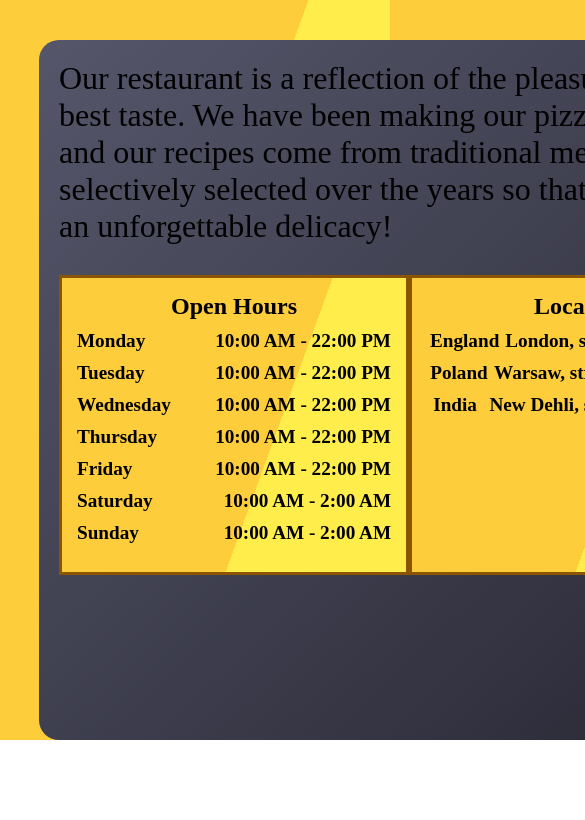
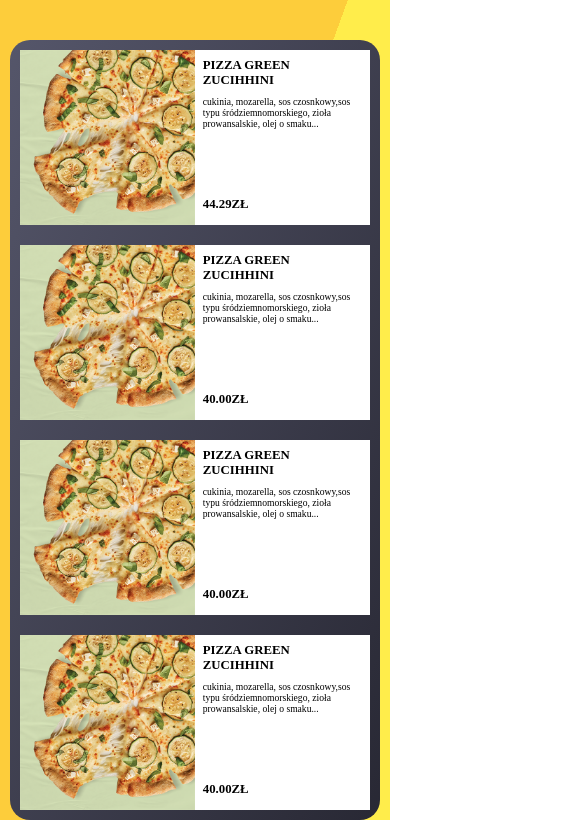
Before and after one commit to hubfrt1337/Restaurant-project, a website built with webpack: page src/template.html in a window 390 px wide. Shown: the part 448-1268 px from the top of the page, 585 px wide, since content can reach past the window. Before the commit the page ends 1188 px from the top, so only its background shows below. Built offline with nearby package versions, Linux system fonts and the light colour scheme.

Commit message:
menu page

```diff
--- a/src/index.js
+++ b/src/index.js
@@ -1,4 +1,5 @@
 import './styles/style.css'
+import './styles/menu.css'
 import './styles/nav-styles.css'
-import './home.js'
+// import './home.js'
 console.log('testing');
--- /dev/null
+++ b/src/styles/menu.css
@@ -0,0 +1,105 @@
+.menu-grid{
+    display: grid;
+    grid-template-columns: repeat(4, 225px);
+    gap: 20px;
+    width: 100%;
+    margin: auto;
+    place-content: center;
+
+}
+
+.sort{
+    background-color: white;
+    display: grid;
+    grid-template-rows: 225px 1fr;
+
+}
+@media screen and (max-width: 1000px){
+    .content{
+        width: 90vw;
+    }
+    .menu-grid{
+        grid-template-columns: repeat(3, 250px);
+    }
+}
+
+.pizza-imgJs{
+    background: url(../images/pizza1.png);
+    background-size: 100% 100%;
+    background-repeat: no-repeat;
+    display: block;
+}
+.pizza-info{
+    padding: 0.5rem;
+    display: flex;
+    flex-direction: column;
+    gap: 0.5rem;
+}
+.pizza-nameJs{
+    font-size: 1.2rem;
+    font-weight: bold;
+}
+.pizza-description{
+    font-size: 1rem;
+}
+.priceJs{
+    font-size: 1.2rem;
+    font-weight: bold;
+    margin-bottom: 5px;
+    margin-top: auto;
+}
+@media screen and (max-width: 900px){
+    .content{
+        width: 95vw;
+        margin-left: auto;
+        margin-right: auto;
+    }
+    .menu-grid{
+        display: flex;
+        flex-direction: column;
+    }
+    .sort{
+        display: flex;
+        flex-direction: row;
+    }
+    .pizza-imgJs{
+        width: 175px;
+        height: 175px;
+        flex-shrink: 0;
+    }
+    .container-content{
+        padding: 10px;
+    }
+    .pizza-info{
+        height: 175px;
+    }
+    .pizza-nameJs{
+
+    }
+    .pizza-description{
+
+    }
+    .priceJs{
+        align-items: bottom;
+
+    }
+    .headline{
+        grid-row: auto;
+        height: 300;
+    }
+    .left-head{
+        font-size: 2rem;
+    }
+}
+
+@media screen and (max-width: 500px){
+    .pizza-nameJs{
+        font-size: 0.8rem;
+    }
+    .pizza-description{
+        font-size: 0.6rem;
+    }
+    .priceJs{
+        font-size: 0.8rem;
+    }
+}
--- a/src/styles/style.css
+++ b/src/styles/style.css
@@ -8,8 +8,7 @@ body{
 }
 .content{
     display: grid;
-    width: 80vw;
-    height: 1000px;
+    width: 1000px;
     /* background: linear-gradient(to bottom right, #55566a, #282834); */
     margin: auto;
 }
@@ -19,17 +18,18 @@ body{
     grid-template-columns: 1fr 1fr;
     height: 300px;
     border-radius: 20px;
+
 }
 .left-head{
     background: linear-gradient(to bottom right, #55566a, #282834);
     border-top-left-radius: 20px;
     border-bottom-left-radius: 20px;
     font-size: 3.5rem;
-    padding: 20px;
+    padding: 1rem;
     font-weight: bold;
 }
 .left-head>p{
-    margin-top: 20px;
+    margin-top: 1rem;
     font-size: 2.5rem;
     color: black;
     font-weight: normal;
@@ -39,25 +39,27 @@ body{
     font-weight: bold;
 }
 .right-head{
-    background: url(../images/pizza-headline.jpg);
-    background-size: cover;
+    background: url(../images/pizza4.jpg);
+    background-size: 100% 100%;
     background-repeat: no-repeat;
     border-top-right-radius: 20px;
     border-bottom-right-radius: 20px;
+    width: auto;
 }
 
 .container-content{
     margin-top: 100px;
     background: linear-gradient(to bottom right, #55566a, #282834);
-    width: 100%;
+    width: auto;
     border-radius: 20px;
-    height: 700px;
+    height: auto;
     font-size: 2rem;
     padding: 20px;
+
 }
 .info-container{
     margin-top: 30px;
-    width: 100%;
+    width: auto;
     height: 300px;
     display: flex;
     justify-content: space-around;
--- a/src/template.html
+++ b/src/template.html
@@ -14,7 +14,61 @@
         </nav>
     </header>
     <div class="content contentJs">
-        <!--
+        <div class="headline">
+            <div class="left-head">Pizza delucia
+                <p>
+                    The most tasty <span id="pizza">pizza</span> in the World!
+                </p>
+            </div>
+            <div class="right-head"></div>
+        </div>
+        <div class="container-content">
+            <div class="menu-grid">
+                <div class="sort">
+                    <div class="pizza-imgJs"></div>
+                    <div class="pizza-info">
+                        <div class="pizza-nameJs">PIZZA GREEN ZUCIHHINI</div>
+                        <div class="pizza-description">cukinia, mozarella, sos czosnkowy,sos typu śródziemnomorskiego, zioła prowansalskie, olej o smaku... </div>
+                        <div class="priceJs">44.29ZŁ</div>
+                    </div>
+                </div>
+                <div class="sort">
+                    <div class="pizza-imgJs"></div>
+                    <div class="pizza-info">
+                    <div class="pizza-nameJs">PIZZA GREEN ZUCIHHINI</div>
+                    <div class="pizza-description">cukinia, mozarella, sos czosnkowy,sos typu śródziemnomorskiego, zioła prowansalskie, olej o smaku...</div>
+                    <div class="priceJs">40.00ZŁ</div>
+                    </div>
+                </div>
+                <div class="sort">
+                    <div class="pizza-imgJs"></div>
+                    <div class="pizza-info">
+                    <div class="pizza-nameJs">PIZZA GREEN ZUCIHHINI</div>
+                    <div class="pizza-description">cukinia, mozarella, sos czosnkowy,sos typu śródziemnomorskiego, zioła prowansalskie, olej o smaku...</div>
+                    <div class="priceJs">40.00ZŁ</div>
+                    </div>
+                </div>
+                <div class="sort">
+                    <div class="pizza-imgJs"></div>
+                    <div class="pizza-info">
+                    <div class="pizza-nameJs">PIZZA GREEN ZUCIHHINI</div>
+                    <div class="pizza-description">cukinia, mozarella, sos czosnkowy,sos typu śródziemnomorskiego, zioła prowansalskie, olej o smaku...</div>
+                    <div class="priceJs">40.00ZŁ</div>
+                    </div>
+                </div>
+                <!--<div class="sort"></div>
+                <div class="sort"></div>
+                <div class="sort"></div>
+                <div class="sort"></div>
+            -->
+            </div>
+
+        </div>
+    </div>
+
+</body>
+</html>
+<!--
          <div class="headline">
             <div class="left-head">Pizza delucia
                 <p>
@@ -65,7 +119,3 @@
             </div>
         </div>
     -->
-    </div>
-
-</body>
-</html>
```
Also changed, not shown: src/images/pizza1.png (added), src/images/pizza2.png (added), src/images/pizza3.jpg (added), src/images/pizza4.jpg (added), src/images/pizza5.jpg (added), src/images/pizza6.jpg (added), src/images/pizza7.jpg (added), src/images/pizza8.jpg (added).
